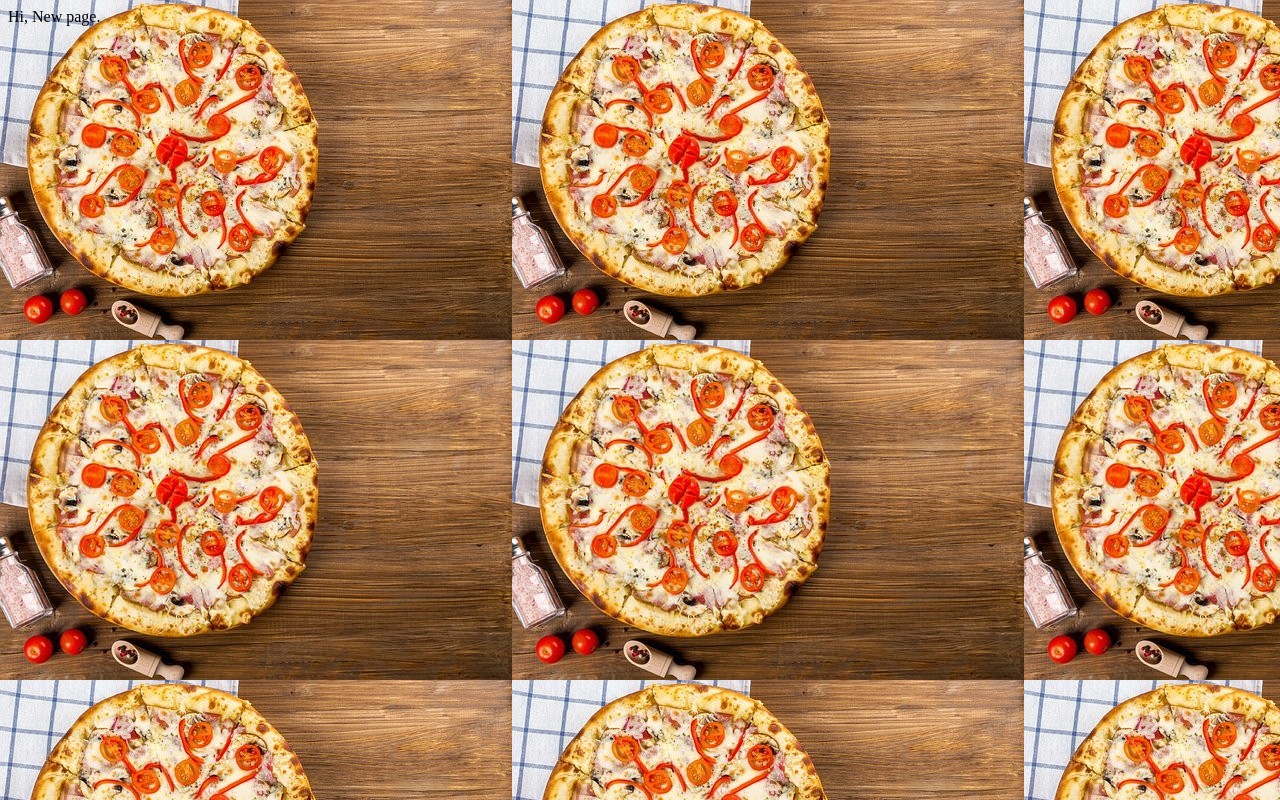
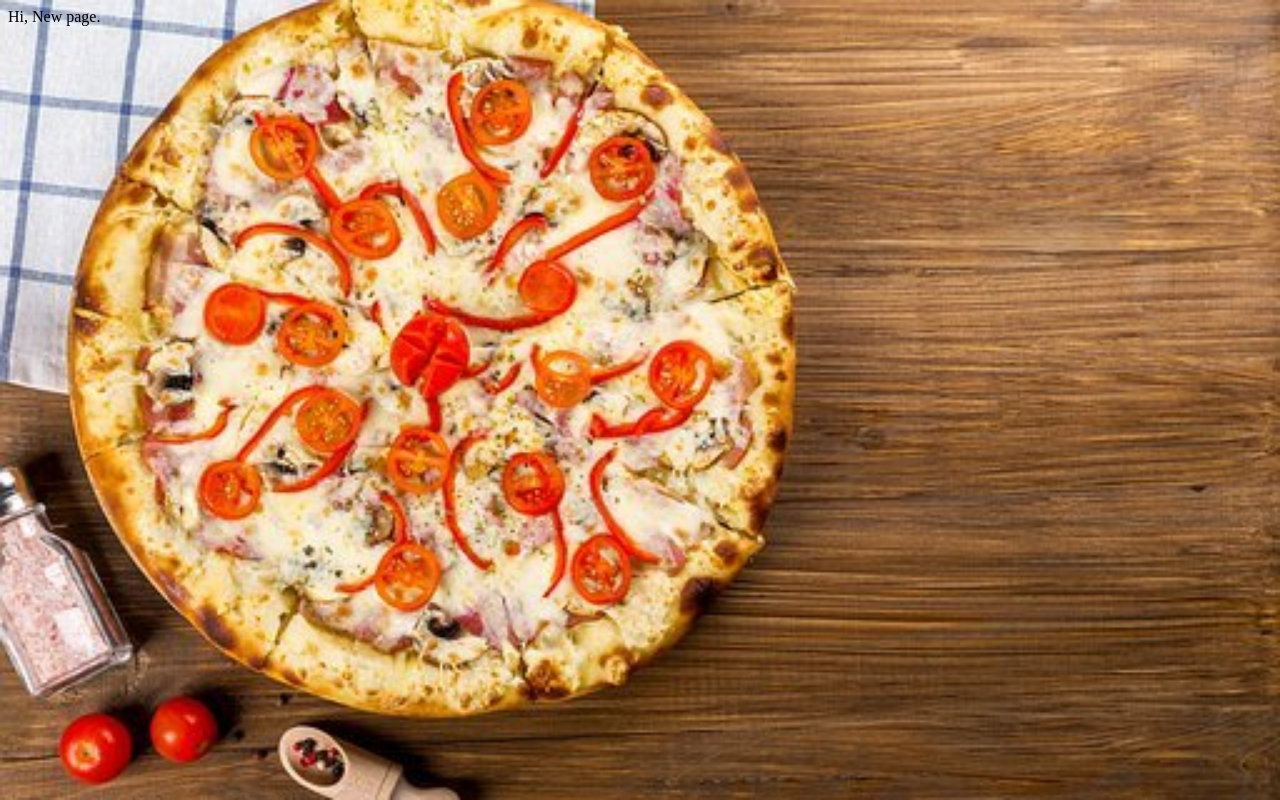
Before and after one commit to impopular-guy/impopular-guy.github.io, a plain HTML site: page index.html in a window 1280 px wide. Drawn offline with Linux system fonts and the light colour scheme.

Commit message:
update css

```diff
--- a/index.html
+++ b/index.html
@@ -1,5 +1,14 @@
 <html>
-<body style="background-image: url('./pizza.jpg');">
+  <style>
+    html {
+      background: url('./pizza.jpg') no-repeat center center fixed;
+      -webkit-background-size: cover;
+      -moz-background-size: cover;
+      -o-background-size: cover;
+      background-size: cover;
+    }
+  </style>
+<body>
 Hi, New page.
 </body>
 </html>
```
